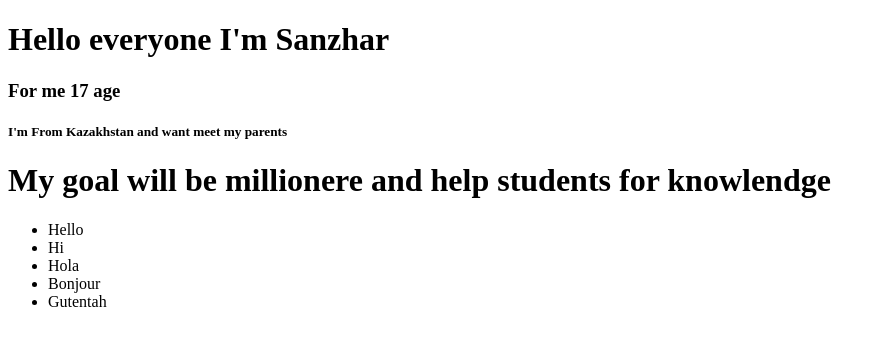
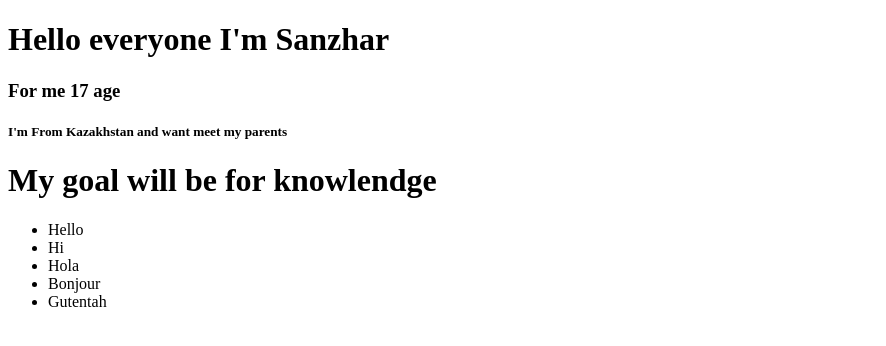
Before and after one commit to sssancho/git-course, a plain HTML site: page main.html in a window 1280 px wide. Shown: the whole page, without its empty margins (0-886 px from the left). Drawn offline with Linux system fonts and the light colour scheme.

Commit message:
Delete title

```diff
--- a/main.html
+++ b/main.html
@@ -10,7 +10,7 @@
     <H1>Hello everyone I'm Sanzhar </H1>
     <h3>For me 17 age</h3>
     <h5>I'm From Kazakhstan and want meet my parents</h5>
-    <h1>My goal will be millionere and help students for knowlendge</h1>
+    <h1>My goal will be  for knowlendge</h1>
     <header>
         <ul>
             <li>Hello</li>
```
